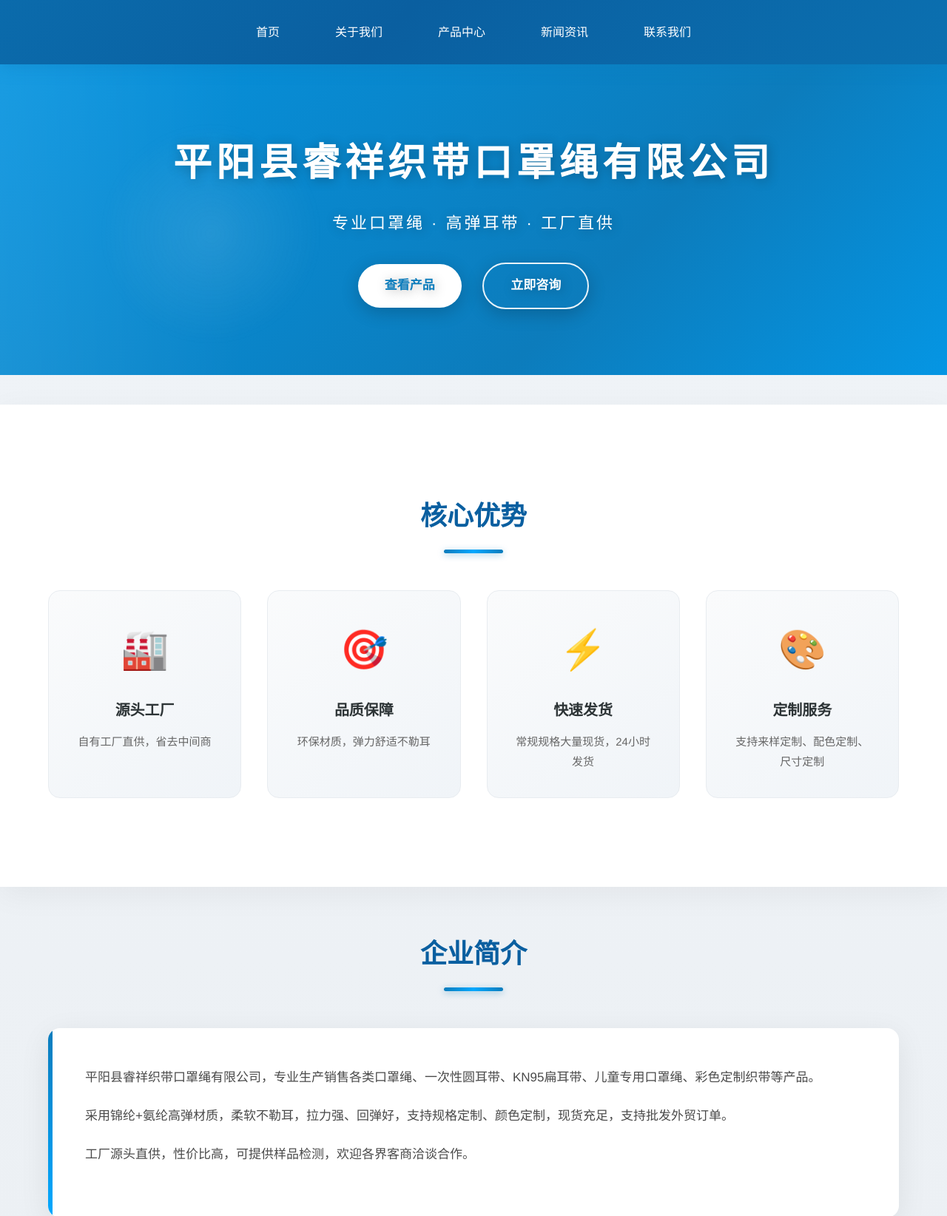
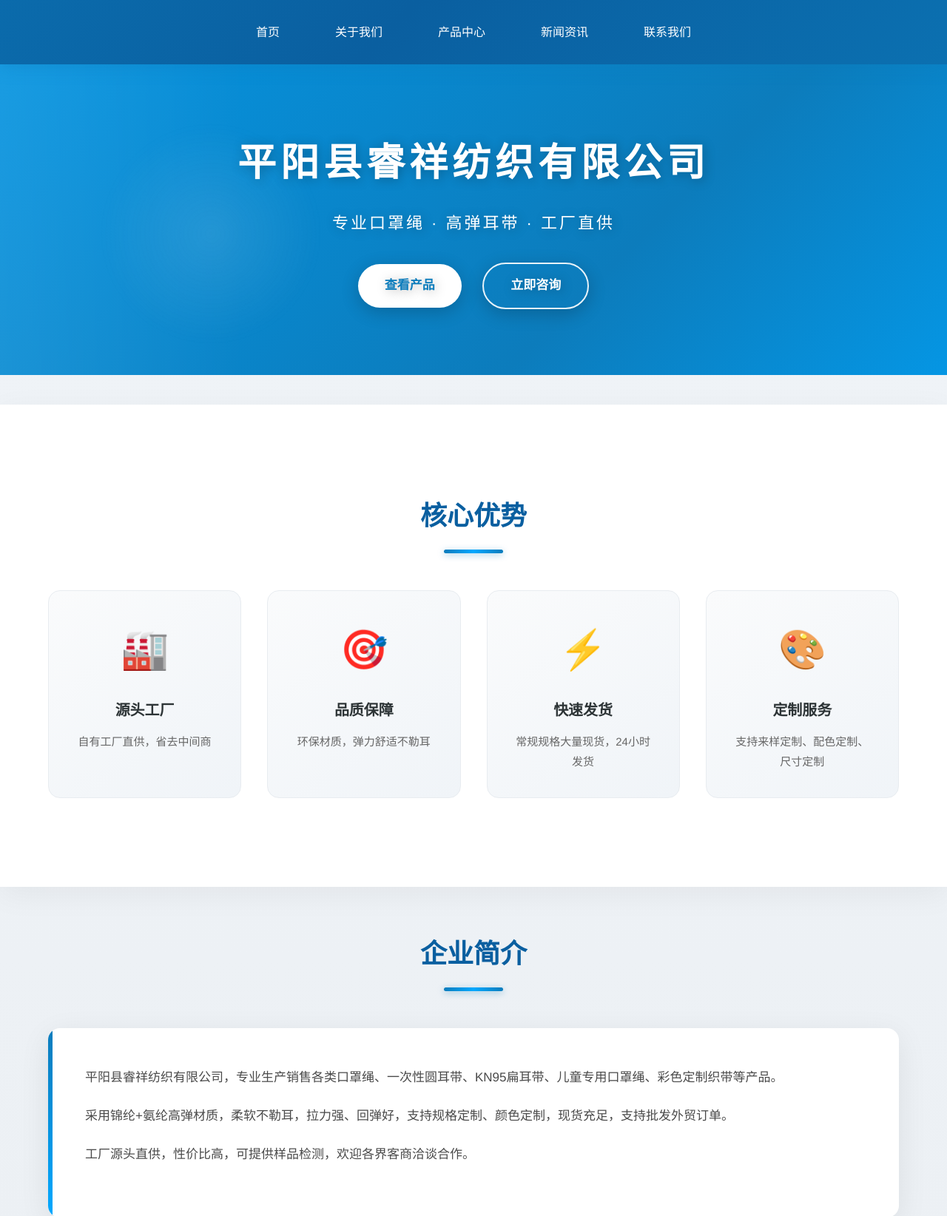
Before and after one commit to zhengss/kouzhaosheng, a website: page index.html in a window 1280 px wide. Shown: the top 1644 px of the page at 74% size. Drawn offline with Linux system fonts and the light colour scheme.

Commit message:
Add files via upload

```diff
--- a/index.html
+++ b/index.html
@@ -3,7 +3,7 @@
 <head>
     <meta charset="UTF-8">
     <meta name="viewport" content="width=device-width, initial-scale=1.0">
-    <title>平阳县睿祥织带口罩绳有限公司</title>
+    <title>平阳县睿祥纺织有限公司</title>
     <link rel="stylesheet" href="style.css">
 </head>
 <body>
@@ -19,7 +19,7 @@
 
     <div class="banner">
         <div class="banner-content">
-            <h1>平阳县睿祥织带口罩绳有限公司</h1>
+            <h1>平阳县睿祥纺织有限公司</h1>
             <p>专业口罩绳 · 高弹耳带 · 工厂直供</p>
             <a href="products.html" class="banner-btn">查看产品</a>
             <a href="contact.html" class="banner-btn banner-btn-outline">立即咨询</a>
@@ -57,7 +57,7 @@
     <div class="container">
         <h2>企业简介</h2>
         <div class="text-box">
-            <p>平阳县睿祥织带口罩绳有限公司，专业生产销售各类口罩绳、一次性圆耳带、KN95扁耳带、儿童专用口罩绳、彩色定制织带等产品。</p>
+            <p>平阳县睿祥纺织有限公司，专业生产销售各类口罩绳、一次性圆耳带、KN95扁耳带、儿童专用口罩绳、彩色定制织带等产品。</p>
             <p>采用锦纶+氨纶高弹材质，柔软不勒耳，拉力强、回弹好，支持规格定制、颜色定制，现货充足，支持批发外贸订单。</p>
             <p>工厂源头直供，性价比高，可提供样品检测，欢迎各界客商洽谈合作。</p>
         </div>
@@ -88,7 +88,7 @@
     <div class="footer">
         <div class="footer-content">
             <div class="footer-info">
-                <h4>平阳县睿祥织带口罩绳有限公司</h4>
+                <h4>平阳县睿祥纺织有限公司</h4>
                 <p>专业生产销售各类口罩绳、耳带产品</p>
             </div>
             <div class="footer-links">
@@ -99,7 +99,7 @@
                 <a href="contact.html">联系我们</a>
             </div>
         </div>
-        <p class="footer-copyright">©2026 平阳县睿祥织带口罩绳有限公司 版权所有</p>
+        <p class="footer-copyright">©2026 平阳县睿祥纺织有限公司 版权所有</p>
     </div>
 
     <script src="data/products.js"></script>
--- a/package.json
+++ b/package.json
@@ -1,7 +1,7 @@
 {
   "name": "ruixiang-website",
   "version": "1.0.0",
-  "description": "平阳县睿祥织带口罩绳有限公司官网",
+  "description": "平阳县睿祥纺织有限公司官网",
   "main": "server.js",
   "scripts": {
     "start": "node server.js"
```
Also changed, not shown: about.html (+4 -4 lines), admin.html (+2 -2 lines), contact.html (+3 -3 lines), news.html (+3 -3 lines), products.html (+3 -3 lines).
